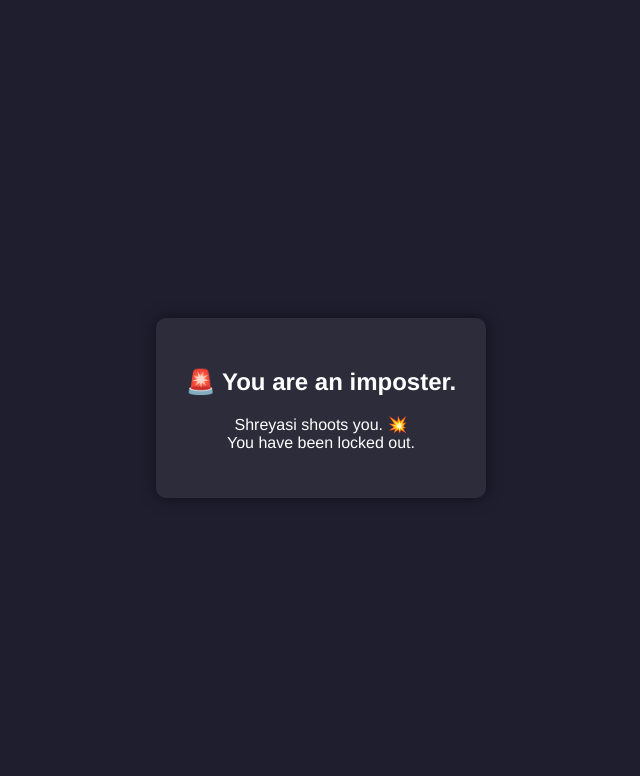
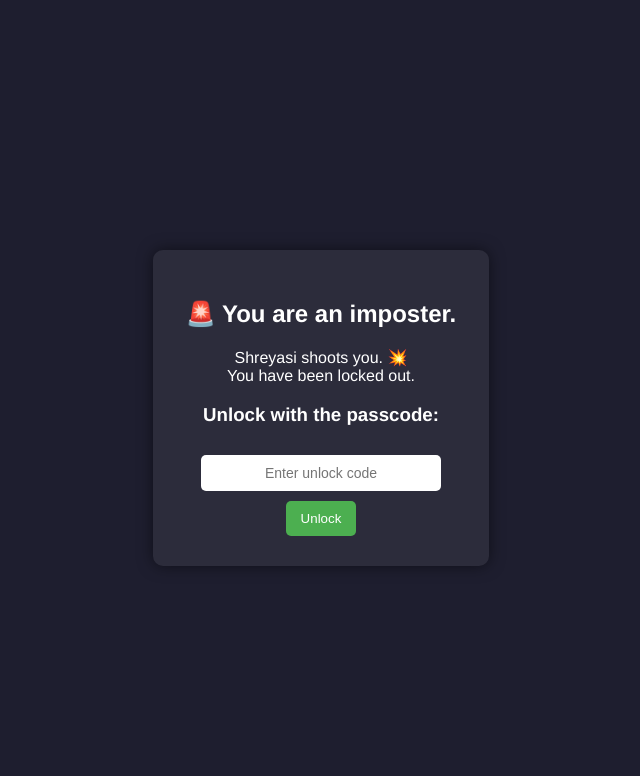
Before and after one commit to shreyasiik/login, a Flask app: page / in a window 1280 px wide. Shown: the top 776 px of the page, without its empty margins (319-959 px from the left). Run offline with Flask 3, Linux system fonts and the light colour scheme; the visitor is signed in with stand-in values (Sample User, id 1).

Commit message:
Add unlocking logic

```diff
--- a/app.py
+++ b/app.py
@@ -8,6 +8,7 @@ VALID_CODES = [
     "0db431a5f590b7959e157f2906a2218c142a516949ee310c99fbb2965c00e5a8",
     "21dfe0cd1f7918b8cfa74a89953d09ad2c5963d042c063a2bd0e730af362e0cb"
 ]
+UNLOCK_CODE = "specialunlockcode"
 
 def hash_code(code):
     return hashlib.sha256(code.encode()).hexdigest()
@@ -16,28 +17,34 @@ def hash_code(code):
 def index():
     # Lockout condition
     if session.get("locked_out"):
-        return render_template("locked.html")
+        if request.method == "POST":
+            unlock_input = request.form["access_code"].strip()
+
+            # Check if the unlock code is correct
+            if unlock_input == UNLOCK_CODE:
+                session.clear()  # Reset the session and attempts
+                return render_template("login.html", success_message="✅ Account unlocked! You can now try again.")
+            else:
+                return render_template("locked.html", error_message="🔓 Invalid unlock code. Try again.")
+
+        return render_template("locked.html")  # If locked out, show locked screen
 
     if request.method == "POST":
         user_input = request.form["access_code"].strip()
 
-        # Initialize attempts
+        # Initialize attempts if they are not already
         if "attempts" not in session:
             session["attempts"] = 0
 
         if hash_code(user_input) in VALID_CODES:
-            session.pop("attempts", None)
+            session.pop("attempts", None)  # Reset attempts if login is successful
             return render_template("success.html")
         else:
             session["attempts"] += 1
             if session["attempts"] >= 3:
                 session["locked_out"] = True
-                return render_template("locked.html")
+                return render_template("locked.html", error_message="🚨 You are an imposter. Shreyasi shoots you. 💥")
             else:
                 return render_template("login.html", error_message="Invalid code. Try again.")
 
     return render_template("login.html")
-@app.route("/reset")
-def reset():
-    session.clear()
-    return "Session reset."
--- a/templates/locked.html
+++ b/templates/locked.html
@@ -19,12 +19,42 @@
             border-radius: 10px;
             box-shadow: 0 0 15px rgba(0,0,0,0.5);
         }
+        .error-message {
+            color: red;
+        }
+        input {
+            width: 80%;
+            padding: 10px;
+            margin: 10px 0;
+            border: none;
+            border-radius: 5px;
+            text-align: center;
+            font-size: 14px;
+        }
+        button {
+            background-color: #4CAF50;
+            color: white;
+            padding: 10px 15px;
+            border: none;
+            border-radius: 5px;
+            cursor: pointer;
+        }
     </style>
 </head>
 <body>
     <div class="message">
         <h2>🚨 You are an imposter.</h2>
         <p>Shreyasi shoots you. 💥<br>You have been locked out.</p>
+
+        {% if error_message %}
+            <p class="error-message">{{ error_message }}</p>
+        {% endif %}
+
+        <h3>Unlock with the passcode:</h3>
+        <form method="POST">
+            <input type="password" name="access_code" placeholder="Enter unlock code" required>
+            <button type="submit">Unlock</button>
+        </form>
     </div>
 </body>
 </html>
```
